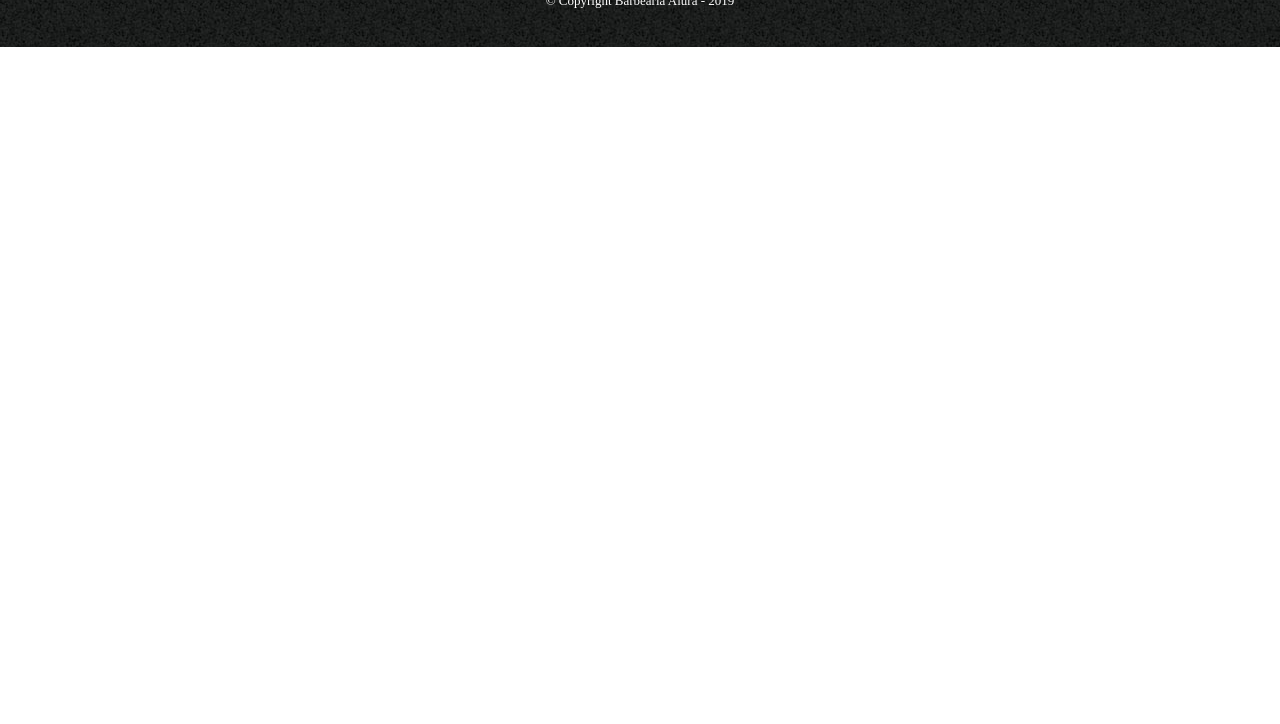
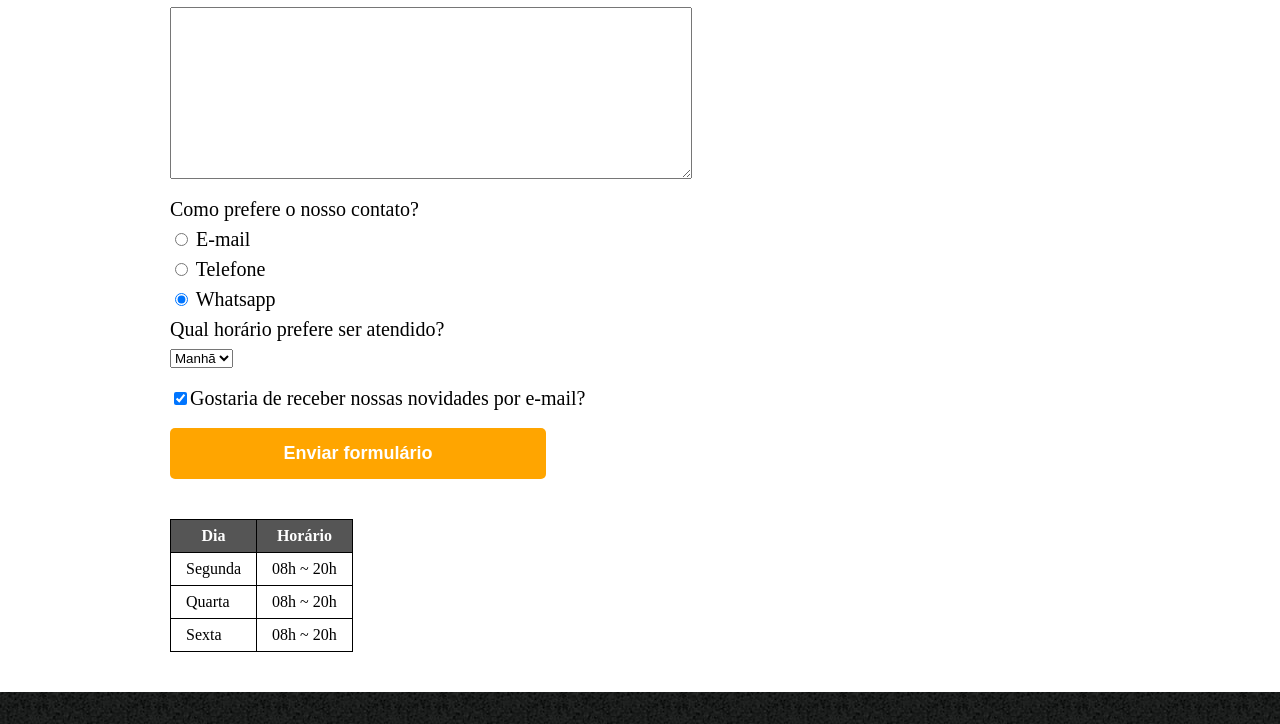
Before and after one commit to Christian-Porto/barbearia-alura, a plain HTML site: page contact.html in a window 1280 px wide. Shown: the part 623-1347 px from the top of the page. Before the commit the page ends 800 px from the top, so only its background shows below. Drawn offline with Linux system fonts and the light colour scheme.

Commit message:
Pulling changes from main

```diff
--- a/contact.html
+++ b/contact.html
@@ -2,7 +2,7 @@
 <html lang="pt-br">
 <head>
   <meta charset="UTF-8">
-  <title>Contact - Barbearia Alura</title>
+  <title>Contato - Barbearia Alura</title>
   <link rel="stylesheet" href="reset.css">
   <link rel="stylesheet" href="style.css">
 </head>
@@ -10,12 +10,12 @@
 <body>
     <header>
     <div class="caixa">
-        <h1><img src="imagens/logo.png"></h1>
+        <h1><img src="imagens/logo.png" alt="Logo da Barbearia Alura"></h1>
         <nav>
             <ul>
                 <li><a href="index.html">Home</a></li>
                 <li><a href="products.html">Produtos</a></li>
-                <li><a href="contato.html">Contato</a></li>
+                <li><a href="contact.html">Contato</a></li>
             </ul>
         </nav>
     </div>
@@ -24,20 +24,67 @@
     <main>
         <form>
             <label for="nome_sobrenome">Nome e sobrenome</label>
-            <input type="text" id="nome_sobrenome">
+            <input type="text" id="nome_sobrenome" class="input-padrao" required>
 
             <label for="email">E-mail</label>
-            <input type="text" id="email">
+            <input type="email" id="email" class="input-padrao" required placeholder="seuemail@dominio.com">
 
             <label for="telefone">Telefone</label>
-            <input type="text" id="telefone">
+            <input type="tel" id="telefone" class="input-padrao" required placeholder="(XX) XXXXX-XXXX">
 
-            <input type="submit" value="Enviar formulário">
+            <label for="mensagem">Mensagem</label>
+            <textarea cols="65" rows="10" id="mensagem" class="input-padrao" required></textarea>
+
+            <fieldset>
+                <legend>Como prefere o nosso contato?</legend>
+                <label for="radio_email"><input type="radio" name="contato" value="email" id="radio_email"> E-mail</label>
+
+                <label for="radio_telefone"><input type="radio" name="contato" value="telefone" id="radio_telefone"> Telefone</label>
+
+                <label for="radio_whatsapp"><input type="radio" name="contato" value="whatsapp" id="radio_whatsapp" checked> Whatsapp</label>
+
+            </fieldset>
+
+            <fieldset>
+                <legend>Qual horário prefere ser atendido?</legend>
+                <select>
+                    <option>Manhã</option>
+                    <option>Tarde</option>
+                    <option>Noite</option>
+                </select>
+            </fieldset>
+
+            <label class="checkbox"><input type="checkbox" checked>Gostaria de receber nossas novidades por e-mail?</label>
+
+            <input type="submit" value="Enviar formulário" class="btnenvio">
         </form>
+
+        <table>
+            <thead>
+                <tr>
+                    <th>Dia</th>
+                    <th>Horário</th>
+                </tr>
+            </thead>
+            <tbody>
+                <tr>
+                    <td>Segunda</td>
+                    <td>08h ~ 20h</td>
+                </tr>
+                <tr>
+                    <td>Quarta</td>
+                    <td>08h ~ 20h</td>
+                </tr>
+                <tr>
+                    <td>Sexta</td>
+                    <td>08h ~ 20h</td>
+             </tr>
+            </tbody>
+        </table>
     </main>
 
     <footer>
-        <img src="imagens/logo-branco.png">
+        <img src="imagens/logo-branco.png" alt="Logo da Barbearia Alura">
         <p class="copyright">&copy; Copyright Barbearia Alura - 2019</p>
         </footer>
     </body>
--- a/style.css
+++ b/style.css
@@ -89,3 +89,62 @@ footer {
     font-size: 13px;
     margin: 10px 0 0;
 }
+
+main {
+    width: 940px;
+    margin: 0 auto;
+}
+
+form {
+    margin: 40px 0;
+}
+
+form label, form legend {
+    display: block;
+    font-size: 20px;
+    margin: 0 0 10px;
+}
+
+.input-padrao {
+    display: block;
+    margin: 0 0 20px;
+    padding: 10px 25px;
+    width: 50%;
+}
+
+.checkbox {
+    margin: 20px 0;
+
+}
+
+.btnenvio {
+    width: 40%;
+    padding: 15px 0;
+    background: orange;
+    color: white;
+    font-weight: bold;
+    font-size: 18px;
+    border: none;
+    border-radius: 5px;
+    transition: 1s all;
+    cursor: pointer;
+}
+
+.btnenvio:hover {
+    background-color: darkorange;
+}
+
+table {
+    margin: 20px 0 40px;
+}
+
+thead {
+    background: #555555;
+    color: white;
+    font-weight: bold;
+}
+
+td, th {
+    border: 1px solid #000000;
+    padding: 8px 15px;
+}
```
Also changed, not shown: products.html (+4 -4 lines), contact.css (deleted).
